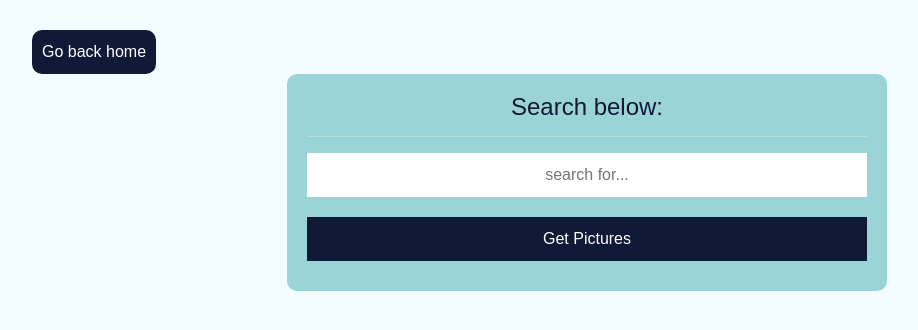
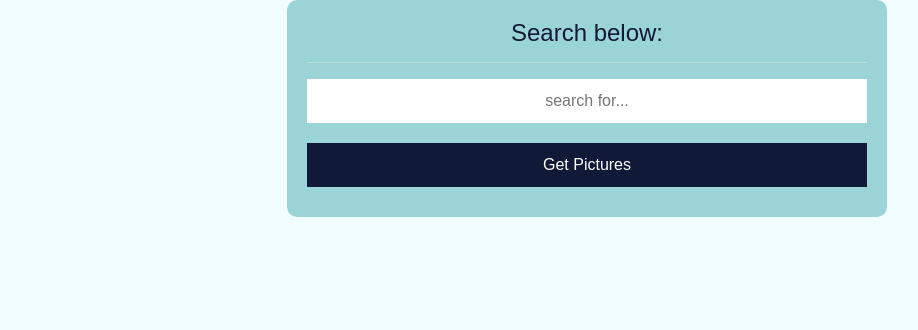
Before and after one commit to ashishdommety/Picture-app, a React (Create React App) app: page /photos in a window 1280 px wide. Shown: the top 330 px of the page, without its empty margins (53-971 px from the left). Built offline with nearby package versions, Linux system fonts and the light colour scheme.

Commit message:
delete unneccessary nav element

```diff
--- a/src/pages/Navbar/index.js
+++ /dev/null
@@ -1,16 +0,0 @@
-import React from "react";
-import { Link } from "react-router-dom";
-import { BrowserRouter } from "react-router-dom";
-import "./style.css";
-
-const Navbar = () => (
-  <BrowserRouter>
-    <div className="navigation">
-      <Link to="/">
-        <button id="nav_button">Go back home</button>
-      </Link>
-    </div>
-  </BrowserRouter>
-);
-
-export default Navbar;
--- a/src/pages/Navbar/style.css
+++ /dev/null
@@ -1,13 +0,0 @@
-.navigation{
-  margin-top: 30px;
-  text-align: left;
-}
-
-#nav_button{
-  border: none;
-  background-color: #101935;
-  color:white;
-  padding:10px;
-  border-radius: 10px;
-  cursor: pointer;
-}
--- a/src/pages/Photos/index.js
+++ b/src/pages/Photos/index.js
@@ -1,5 +1,4 @@
 import React, { useState } from "react";
-import Navbar from "../Navbar";
 import API from "../../API/api";
 import "./style.css";
 
@@ -40,7 +39,6 @@ export default function Photos() {
 
   return !images.length ? (
     <div>
-      <Navbar />
       <div id="search_form">
         <h4 className="search_title">Search below:</h4>
         <hr />
@@ -69,7 +67,6 @@ export default function Photos() {
     </div>
   ) : (
     <div>
-      <Navbar />
       <div id="search_section">
         <h3 className="search_title"> Pictures of {searchQuery} </h3>
         <hr />
```
Also changed, not shown: 1 other file (tests, documents, lock files or other folders).
